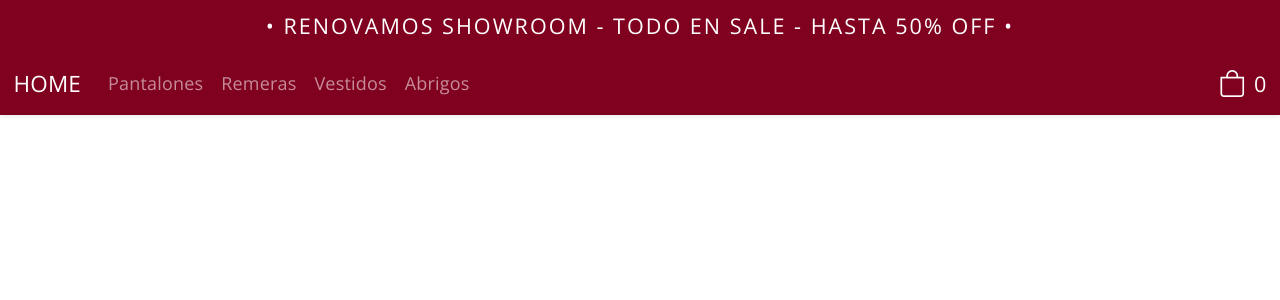
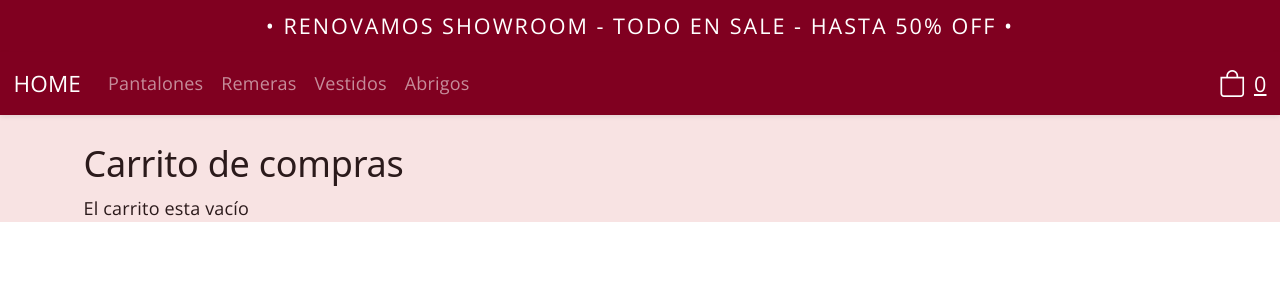
Before and after one commit to florenciomaca2-lab/las-florencio-react, a React (Vite) app: page /cart in a window 1280 px wide. Shown: the top 300 px of the page. Built offline with nearby package versions, Linux system fonts and the light colour scheme.

Commit message:
Implementa pagina y navegacion del carrito

```diff
--- a/src/App.jsx
+++ b/src/App.jsx
@@ -6,6 +6,7 @@ import Hero from "./components/Hero";
 import Navbar from "./components/Navbar";
 import ItemListContainer from "./components/ItemListContainer";
 import ItemDetailContainer from "./components/ItemDetailContainer";
+import Cart from "./components/Cart";
 
 function App() {
   return (
@@ -35,6 +36,11 @@ function App() {
           element={<ItemListContainer />}
         />
 
+        <Route
+          path="/cart"
+          element={<Cart />}
+        />
+
       </Routes>
     </>
   );
--- a/src/components/Cart.jsx
+++ b/src/components/Cart.jsx
@@ -0,0 +1,38 @@
+import { useContext } from "react";
+import { CartContext } from "../context/CartContext";
+
+function Cart() {
+
+    const { carrito } = useContext(CartContext);
+
+    return (
+        <div className="container mt-4">
+
+            <h2>Carrito de compras</h2>
+            {
+                carrito.length === 0 ? (
+                    <p>El carrito esta vacío</p>
+                ) : (
+
+                    carrito.map((producto) => (
+                        <div key={producto.id}>
+
+                            <h4>{producto.nombre}</h4>
+
+                            <p>
+                                Precio: ${producto.precio}
+                            </p>
+
+                            <p>
+                                Cantidad: {producto.cantidad}
+                            </p>
+
+                        </div>
+                    ))
+                )
+            }
+        </div>
+    );
+}
+
+export default Cart;
--- a/src/components/CartWidget.jsx
+++ b/src/components/CartWidget.jsx
@@ -1,5 +1,6 @@
 import { useContext } from "react";
 import { CartContext } from "../context/CartContext";
+import { Link } from "react-router-dom";
 
 import "../components/CartWidget.css";
 
@@ -8,10 +9,10 @@ function CartWidget() {
     const { cantidadTotal } = useContext(CartContext);
 
     return (
-        <div className="cart-widget">
+        <Link to="/cart" className="cart-widget">
             <i className="bi bi-bag"></i>
             <span>{cantidadTotal()}</span>
-        </div>
+        </Link>
     );
 }
 
--- a/src/context/CartContext.jsx
+++ b/src/context/CartContext.jsx
@@ -22,6 +22,8 @@ function CartProvider({ children }) {
                     : item
             );
 
+            console.log("CARRITO ACTUALIZADO:", carritoActualizado);
+
             setCarrito(carritoActualizado);
 
         } else {
@@ -30,6 +32,13 @@ function CartProvider({ children }) {
                 ...producto,
                 cantidad
             };
+
+            const carritoNuevo = [
+                ...carrito,
+                nuevoProducto
+            ];
+
+            console.log("CARRITO NUEVO:", carritoNuevo);
 
             setCarrito([
                 ...carrito,
```
Lines whose indentation alone changed are shown as unchanged.
